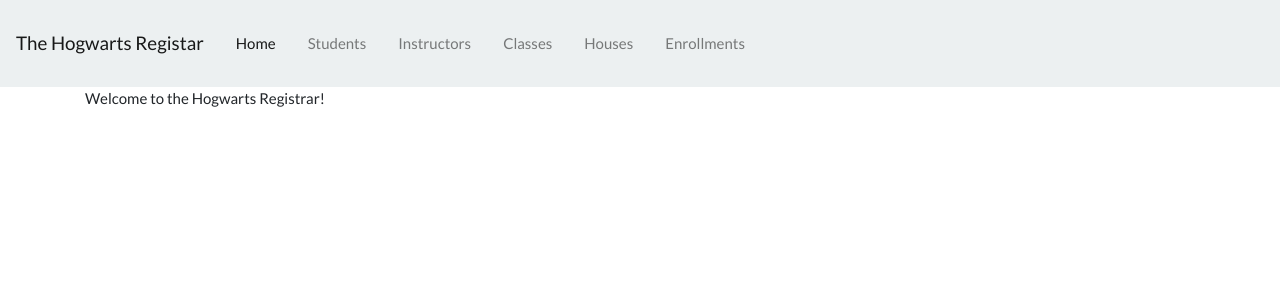
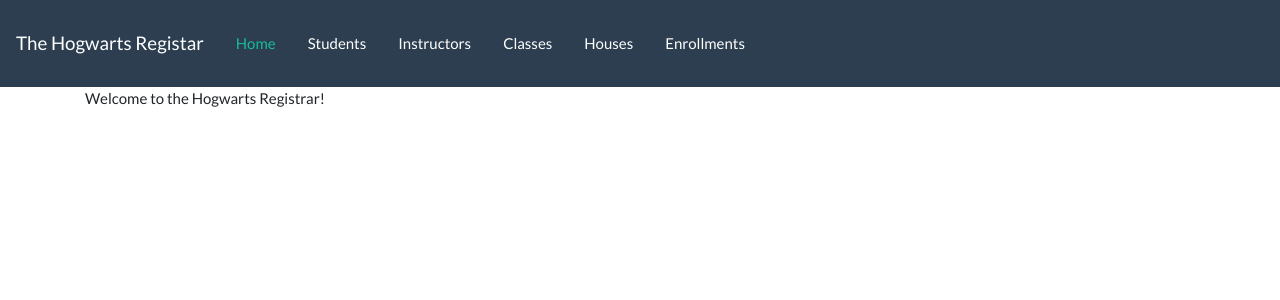
Before and after one commit to lagunasmel/Hogwarts-Registrar, a Flask app: page / in a window 1280 px wide. Shown: the top 300 px of the page. Run offline with Flask 2, Linux system fonts and the light colour scheme; some libraries are stand-ins or nearby versions.

Commit message:
modified navbar

```diff
--- a/templates/layouts/base.html
+++ b/templates/layouts/base.html
@@ -36,7 +36,7 @@
 
 <section id="navbar">
     {% block navbar %}
-        <nav class="navbar navbar-expand-lg navbar-light bg-light">
+        <nav class="navbar navbar-expand-lg navbar-dark bg-primary">
             <a class="navbar-brand" href="#">The Hogwarts Registar</a>
             <button class="navbar-toggler" type="button" data-toggle="collapse" data-target="#navbarSupportedContent"
                     aria-controls="navbarSupportedContent" aria-expanded="false" aria-label="Toggle navigation">
--- a/templates/students.html
+++ b/templates/students.html
@@ -4,7 +4,7 @@
 
 {% block body %}
 
-    <div class="container w-75 mt-2 mb-5">
+    <div class="container w-75 mt-4 mb-5">
         <h3>Add a Student</h3>
         <div class="form-group">
             <label for="newName">Name of Student</label>
```
